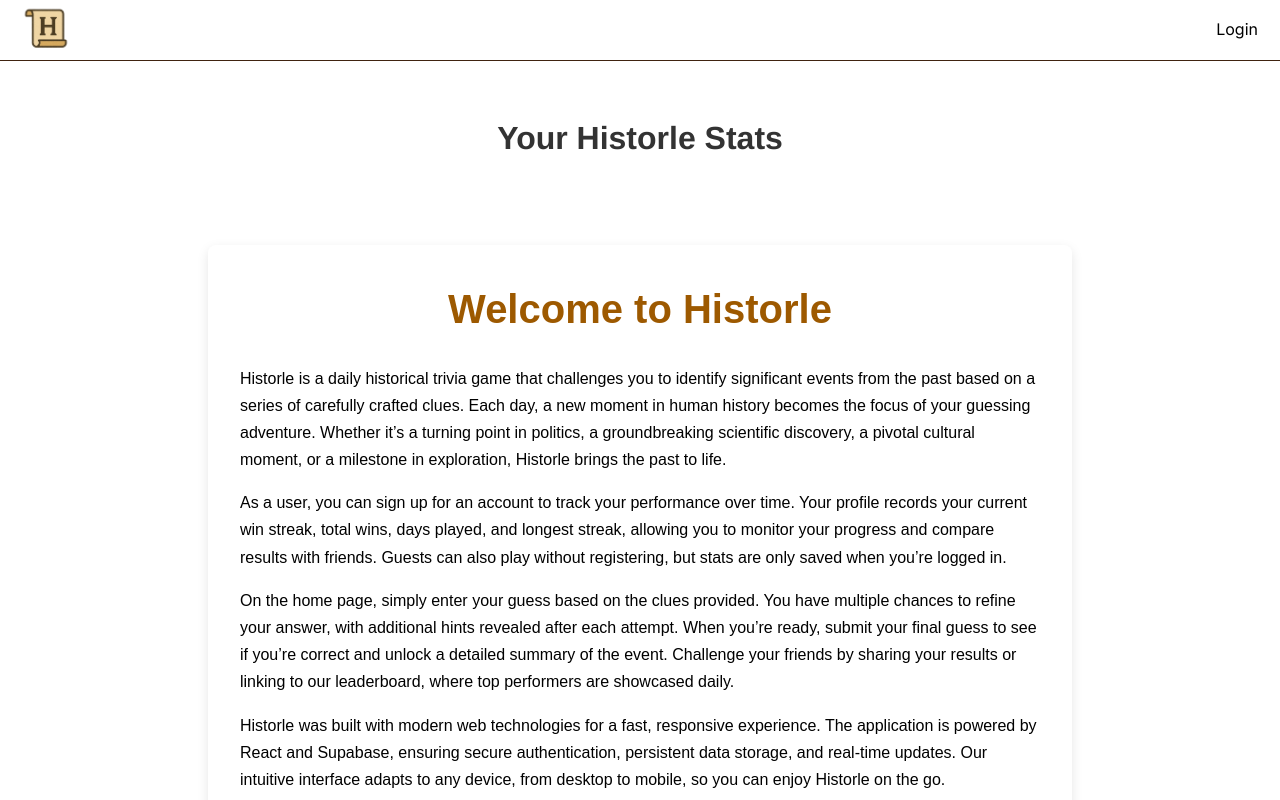
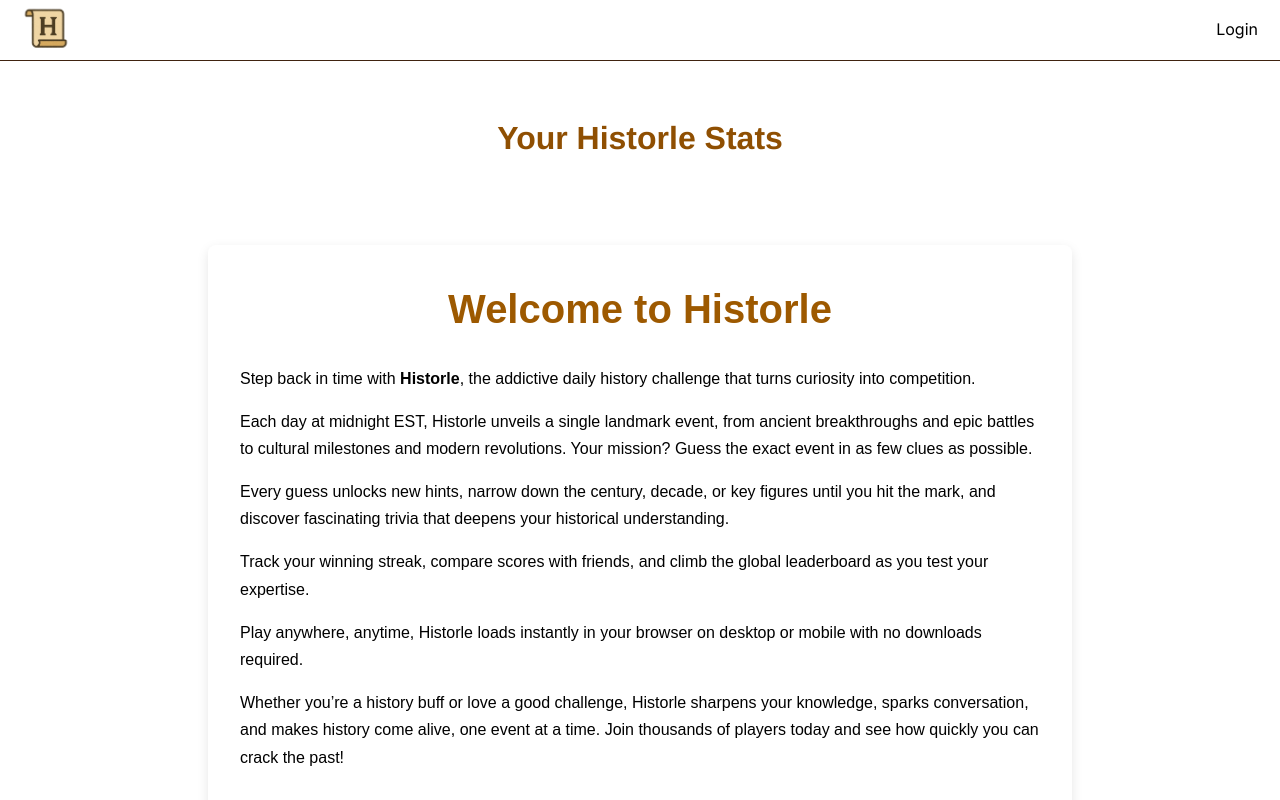
Before and after one commit to ThomasSchwartz18/Historle-React, a React (Vite) app: page /stats in a window 1280 px wide. Shown: the top 800 px of the page. Built offline with nearby package versions, Linux system fonts and the light colour scheme.

Commit message:
Updated description

```diff
--- a/index.html
+++ b/index.html
@@ -11,25 +11,14 @@
     <div id="root"></div>
     <section id="static-content" style="max-width:800px; margin:2rem auto; font-family:Arial, sans-serif; line-height:1.6;">
       <h1>Welcome to Historle</h1>
-      <p>
-        Historle is a daily historical trivia game that challenges you to identify significant events from the past based on a series of carefully crafted clues. Each day, a new moment in human history becomes the focus of your guessing adventure. Whether it’s a turning point in politics, a groundbreaking scientific discovery, a pivotal cultural moment, or a milestone in exploration, Historle brings the past to life.
-      </p>
-      <p>
-        As a user, you can sign up for an account to track your performance over time. Your profile records your current win streak, total wins, days played, and longest streak, allowing you to monitor your progress and compare results with friends. Guests can also play without registering, but stats are only saved when you’re logged in.
-      </p>
-      <p>
-        On the home page, simply enter your guess based on the clues provided. You have multiple chances to refine your answer, with additional hints revealed after each attempt. When you’re ready, submit your final guess to see if you’re correct and unlock a detailed summary of the event. Challenge your friends by sharing your results or linking to our leaderboard, where top performers are showcased daily.
-      </p>
-      <p>
-        Historle was built with modern web technologies for a fast, responsive experience. The application is powered by React and Supabase, ensuring secure authentication, persistent data storage, and real-time updates. Our intuitive interface adapts to any device, from desktop to mobile, so you can enjoy Historle on the go.
-      </p>
-      <p>
-        We value your privacy and security. All profile data, including usernames and social handles, are stored in a secure database. You can delete your account at any time from the settings page. No personal information is shared with third parties, and we adhere to best practices to protect your data.
-      </p>
-      <p>
-        Thank you for playing Historle. We hope you’ll learn something new each day and discover fascinating stories from our collective past. If you have feedback or suggestions, please visit the Articles page to read our blog posts or contact us through the feedback link. Dive in and explore history, one clue at a time!
-      </p>
+      <p>Step back in time with <strong>Historle</strong>, the addictive daily history challenge that turns curiosity into competition.</p>
+      <p>Each day at midnight EST, Historle unveils a single landmark event, from ancient breakthroughs and epic battles to cultural milestones and modern revolutions. Your mission? Guess the exact event in as few clues as possible.</p>
+      <p>Every guess unlocks new hints, narrow down the century, decade, or key figures until you hit the mark, and discover fascinating trivia that deepens your historical understanding.</p>
+      <p>Track your winning streak, compare scores with friends, and climb the global leaderboard as you test your expertise.</p>
+      <p>Play anywhere, anytime, Historle loads instantly in your browser on desktop or mobile with no downloads required.</p>
+      <p>Whether you’re a history buff or love a good challenge, Historle sharpens your knowledge, sparks conversation, and makes history come alive, one event at a time. Join thousands of players today and see how quickly you can crack the past!</p>
     </section>
+
     <!-- load your React entry point -->
     <script type="module" src="/src/main.jsx"></script>
   </body>
--- a/src/assets/css/statsPage.css
+++ b/src/assets/css/statsPage.css
@@ -11,7 +11,7 @@
     text-align: center;
     font-size: 2rem;
     margin-bottom: 1.5rem;
-    color: #333;
+    color: #8f4f02;
   }
 
   /* Chart container */
--- a/src/components/StatsPage.jsx
+++ b/src/components/StatsPage.jsx
@@ -55,7 +55,8 @@ export default function StatsPage() {
         { name: 'Losses', value: stats.days_played - stats.total_wins }
       ]
     : [];
-  const COLORS = ['#0088FE', '#FF8042'];
+
+  const COLORS = ['#4CAF50', '#F44336']; // green for Wins, red for Losses
 
   return (
     <div className="stats-page">
--- a/src/components/TopStreakLeaderboard.jsx
+++ b/src/components/TopStreakLeaderboard.jsx
@@ -41,7 +41,7 @@ export default function TopStreakLeaderboard() {
   return (
     <div className="leaderboards-container">
       <div className="leaderboard streak-leaderboard">
-        <h2>Top 5 Streaks</h2>
+        <h2>🔥 Top 5 Streaks</h2>
         <div className="leaderboard-header">
           <span className="rank">Rank</span>
           <span className="name">Name</span>
--- a/src/components/TopTenLeaderboard.jsx
+++ b/src/components/TopTenLeaderboard.jsx
@@ -50,12 +50,12 @@ export default function TopTenLeaderboard() {
   }, []);
 
   if (loading) return <p>Loading leaderboard...</p>;
-  if (!entries.length) return <p>No scores for today yet.</p>;
+  // if (!entries.length) return <p>No scores for today yet.</p>;
 
   return (
     <div className="leaderboards-container">
       <div className="leaderboard">
-        <h2>Top 10 Leaderboard</h2>
+        <h2>🏆 Top 10 Leaderboard</h2>
         <div className="leaderboard-header">
           <span className="rank">Rank</span>
           <span className="name">Name</span>
```
